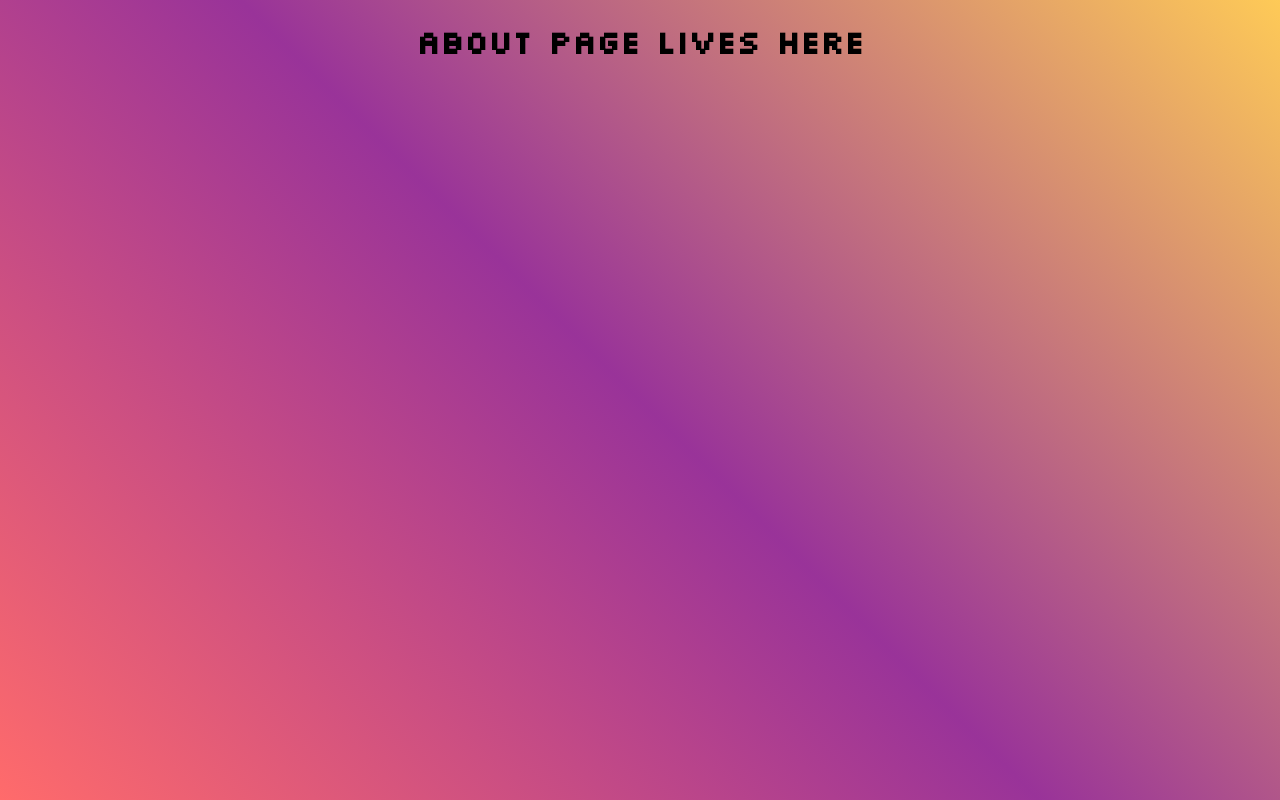
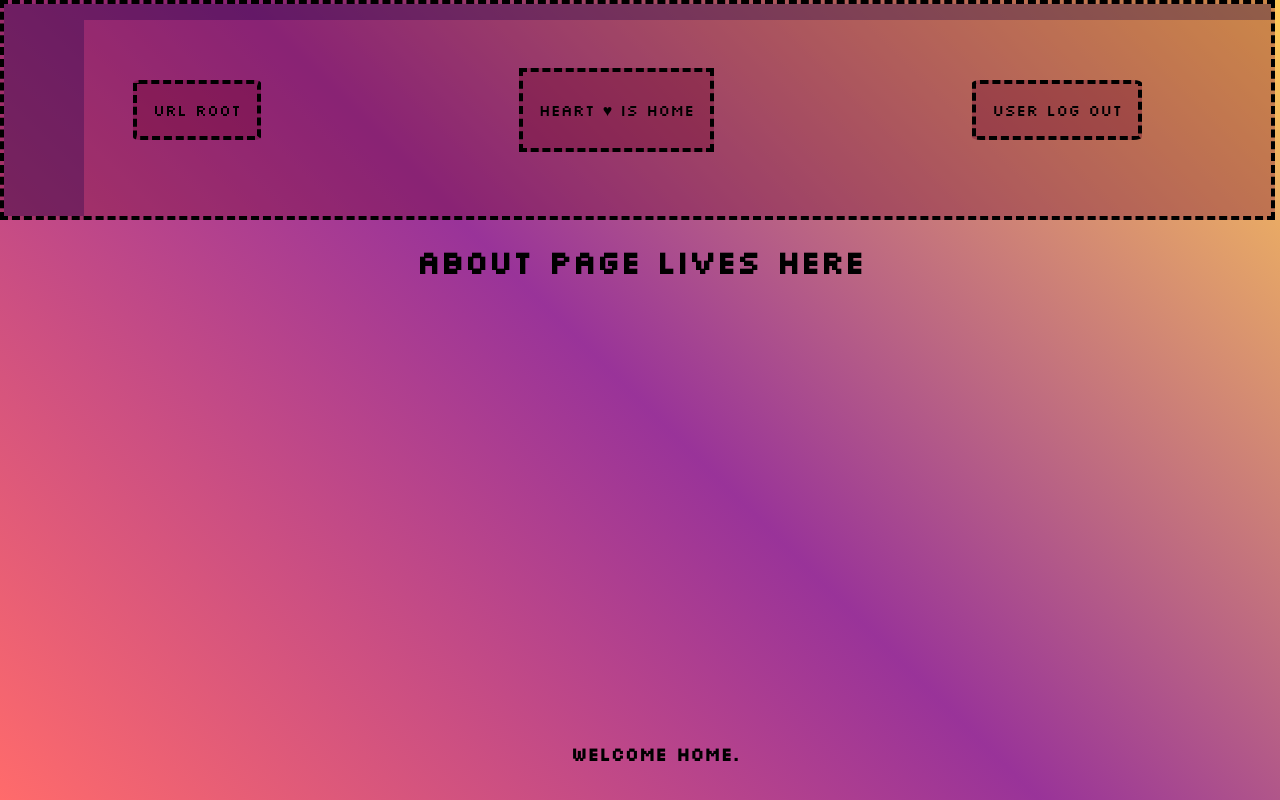
Before and after one commit to KimberlyRosaly/to-do-app, a React (Create React App) app: page /about in a window 1280 px wide. Built offline with nearby package versions, Linux system fonts and the light colour scheme.

Commit message:
import my Navigation and Footer components

```diff
--- a/src/containers/About.js
+++ b/src/containers/About.js
@@ -1,8 +1,12 @@
 import React from 'react';
+import Navigation from '../components/Navigation.js';
+import { Footer } from '../components/Footer.js';
 export default function About(){
     return(
         <>
+            <Navigation />
             <h1> ABOUT PAGE LIVES HERE</h1>
+            <Footer />
         </>
     )
 };
```
